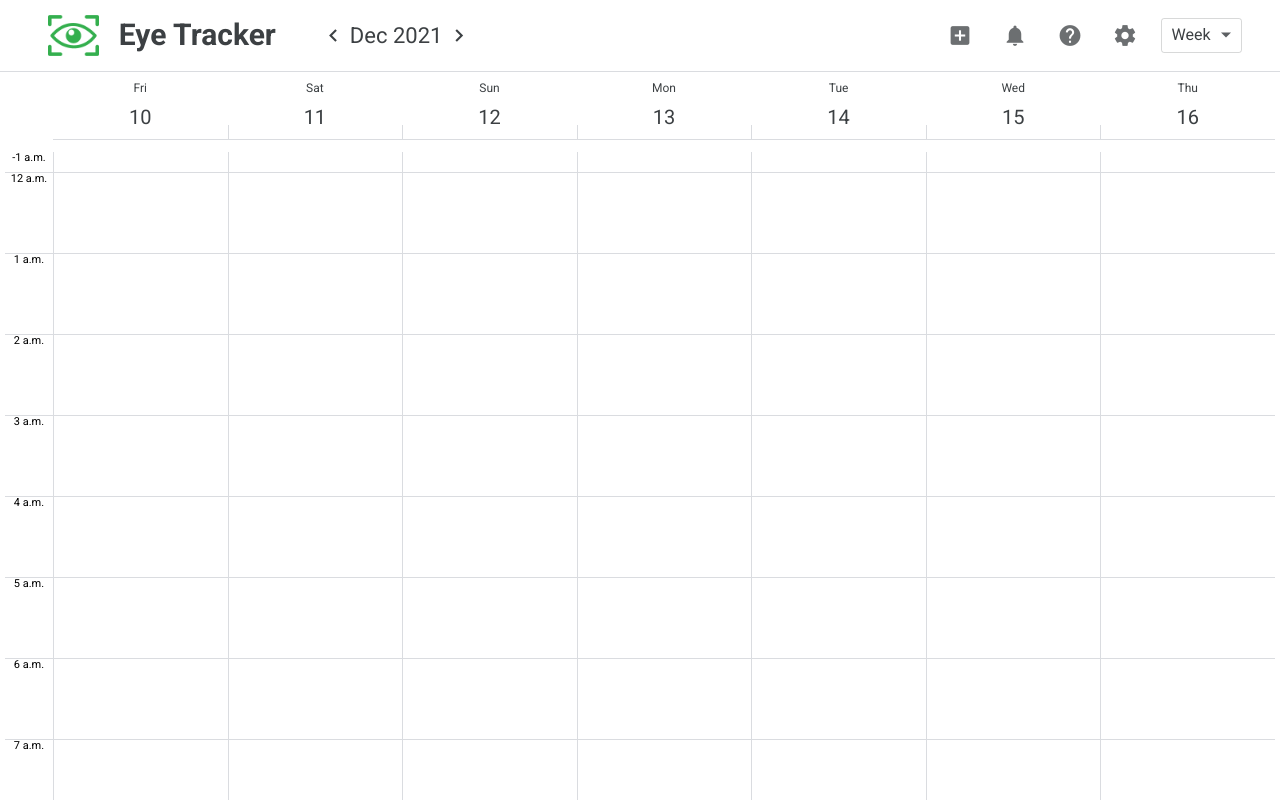
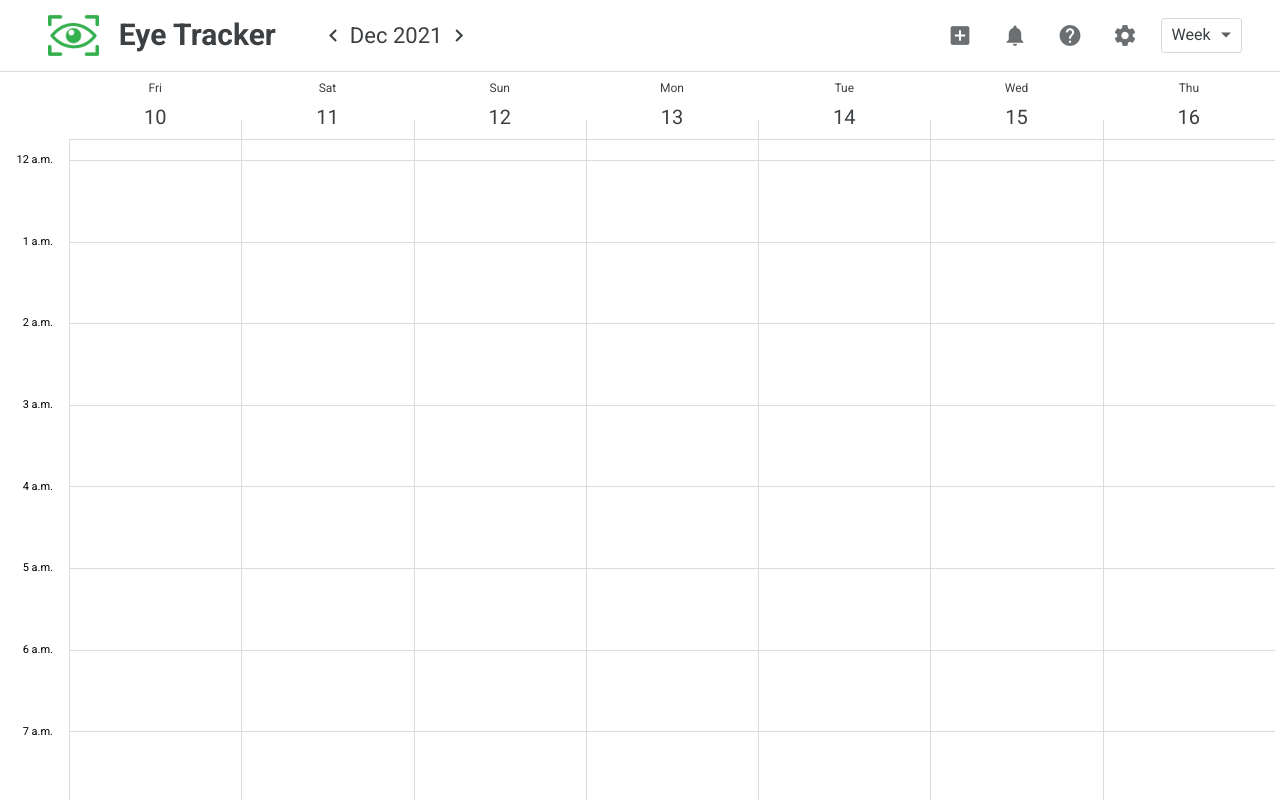
Before and after one commit to JosephRosenfeld/eye-tracker-front-end, a React (Create React App) app: page /week in a window 1280 px wide. Built offline with nearby package versions, Linux system fonts and the light colour scheme.

Commit message:
fixed border misalignment on multi-header

```diff
--- a/src/components/FullDay.css
+++ b/src/components/FullDay.css
@@ -1,20 +1,32 @@
 .full-day {
   flex-grow: 1; /*Makes each day expand evenly to take up space*/
+
+  display: flex;
+  flex-direction: column;
+  height: calc(var(--multi-hr-height) * 25);
 }
 
 .full-day-hr {
-  height: var(--multi-hr-height);
+  /*height: var(--multi-hr-height);*/
+  flex-grow: 1;
   border-top: 1px solid var(--header-border-color);
   border-left: 1px solid var(--header-border-color);
 }
 
-.full-day-hr:first-child,
+.full-day-hr:nth-child(2),
 .full-day-hr:last-child {
-  /*show 15mins of prev day as a sort of buffer*/
-  height: calc(var(--multi-hr-height) / 4);
+  /*show 15mins of prev day & next day as a sort of buffer*/
+  flex-grow: 0.25;
 }
 
-.full-day-hr:first-child {
-  /*show 15mins of prev day as a sort of buffer*/
+.full-day-hr:nth-child(2) {
   border-top: none;
 }
+
+.multi-header-border {
+  position: fixed;
+  width: 1px;
+  height: 20px;
+  background: var(--header-border-color);
+  transform: translateY(-100%);
+}
--- a/src/components/FullDay.js
+++ b/src/components/FullDay.js
@@ -1,15 +1,28 @@
 import "./FullDay.css";
 
-const FullDay = ({ year, month, day }) => {
+const FullDay = ({ year, month, day, first }) => {
   const tempArr = new Array(26).fill(0);
   const timeArr = tempArr.map((el, i) => {
     return i;
   });
 
   return (
-    <div className='full-day' dt={year}>
+    <div
+      className='full-day'
+      date={`${year}-${month >= 10 ? month : "0" + month}-${
+        day >= 10 ? day : "0" + day
+      }`}
+    >
+      {/*the first full day shouldn't have that upper border in the header*/}
+      <div className={!first ? "multi-header-border" : "null"}></div>
       {timeArr.map((el, i) => (
-        <div className='full-day-hr' key={i}></div>
+        <>
+          {/*the first full day should also have side borders for the times*/}
+          <div
+            className={`full-day-hr ${first ? "first-full-day" : ""}`}
+            key={i}
+          ></div>
+        </>
       ))}
     </div>
   );
--- a/src/components/MultiHeader.css
+++ b/src/components/MultiHeader.css
@@ -32,17 +32,18 @@
   font-size: 20px;
 }
 
+/*
 .multi-header-day:not(:first-child)::before {
   content: "";
 
-  /*Position and Sizing*/
+  /*Position and Sizing*/ /*
   position: absolute;
   bottom: 0;
   left: 0;
   height: 20%;
   width: 1px;
   background-color: var(--header-border-color);
-}
+}*/
 
 .time-scale-offset {
   width: var(--time-scale-width);
--- a/src/components/MultiHeader.js
+++ b/src/components/MultiHeader.js
@@ -40,7 +40,7 @@ const MultiHeader = ({ dtArr }) => {
             {dtArr.map((el, i) => (
               <div
                 className='multi-header-day'
-                key={el.day + el.month + el.year + ""}
+                key={"" + el.day + el.month + el.year}
               >
                 <div className='multi-header-week-day'>{weekDayArr[i]}</div>
                 <div className='multi-header-day-date'>{el.day}</div>
--- a/src/components/TimeScale.css
+++ b/src/components/TimeScale.css
@@ -1,20 +1,45 @@
 .time-scale {
+  display: flex;
+  flex-direction: column;
   width: var(--time-scale-width);
+  height: calc(var(--multi-hr-height) * 25);
   font-size: 11px;
 }
 
 .time-scale-hr {
-  height: var(--multi-hr-height);
-  border-bottom: 1px solid var(--header-border-color);
+  position: relative;
+  /*height: var(--multi-hr-height);*/
+  flex-grow: 1;
 }
 
 .time-scale-hr:first-child,
 .time-scale-hr:last-child {
   /*show 15mins of prev day as a sort of buffer*/
-  height: calc(var(--multi-hr-height) / 4);
+  /*height: calc(var(--multi-hr-height) / 4);*/
+  flex-grow: 0.25;
 }
 
 .time-scale-hr:first-child {
   /*show 15mins of prev day as a sort of buffer*/
   border-top: none;
 }
+/*
+
+.time-scale-hr:not(:first-child)::before {
+  position: absolute;
+  top: 0;
+  right: 0;
+  content: " ";
+  width: 20%;
+  height: 1px;
+  background: var(--header-border-color);
+  transform: translateY(0%);
+}*/
+
+.time-scale-hr:not(:first-child)::after {
+  position: absolute;
+  top: 0;
+  right: 25%;
+  content: attr(time);
+  transform: translateY(-50%);
+}
--- a/src/components/TimeScale.js
+++ b/src/components/TimeScale.js
@@ -24,15 +24,7 @@ const TimeScale = () => {
               : `${el % 12} a.m.`
           }
           key={i}
-        >
-          {el >= 12
-            ? el == 12
-              ? `12 p.m.`
-              : `${el % 12} p.m.`
-            : el == 0
-            ? `12 a.m.`
-            : `${el % 12} a.m.`}
-        </div>
+        ></div>
       ))}
     </div>
   );
--- a/src/index.css
+++ b/src/index.css
@@ -2,9 +2,9 @@
   --text-color: rgb(60, 64, 67);
   --global-header-height: 71.96px;
   --header-border-color: #dadce0;
-  --multi-header-height: 80px;
+  --multi-header-height: 67.78px;
   --multi-hr-height: 5rem;
-  --time-scale-width: 3rem;
+  --time-scale-width: 4rem;
 }
 
 body {
--- a/src/screens/MultiDay.js
+++ b/src/screens/MultiDay.js
@@ -42,17 +42,16 @@ const MultiDay = ({ newViewDt = null }) => {
       <div className='multi-day-and-time'>
         <TimeScale />
         <div className='multi-days'>
-          {dtArr.map((el) => (
+          {dtArr.map((el, i) => (
             <FullDay
               year={el.year}
               month={el.month}
               day={el.day}
-              dt={`${el.day}/${el.month + 1}/${el.year}`}
-              key={el.day + el.month + el.year + ""}
+              first={i == 0}
+              key={"" + el.day + el.month + el.year}
             />
           ))}
         </div>
-        {/**/}
       </div>
     </main>
   );
```
Also changed, not shown: notes.txt.
